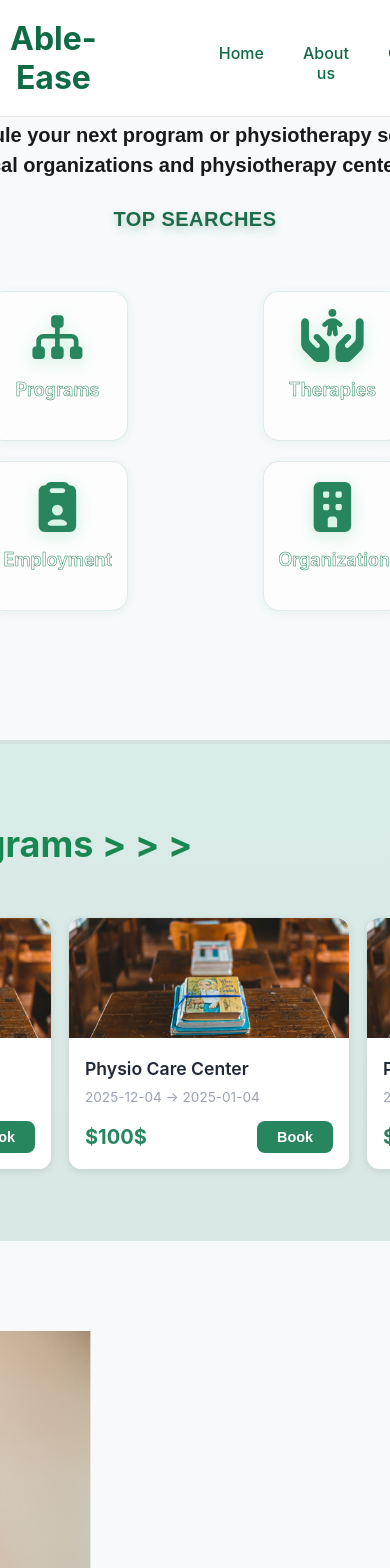
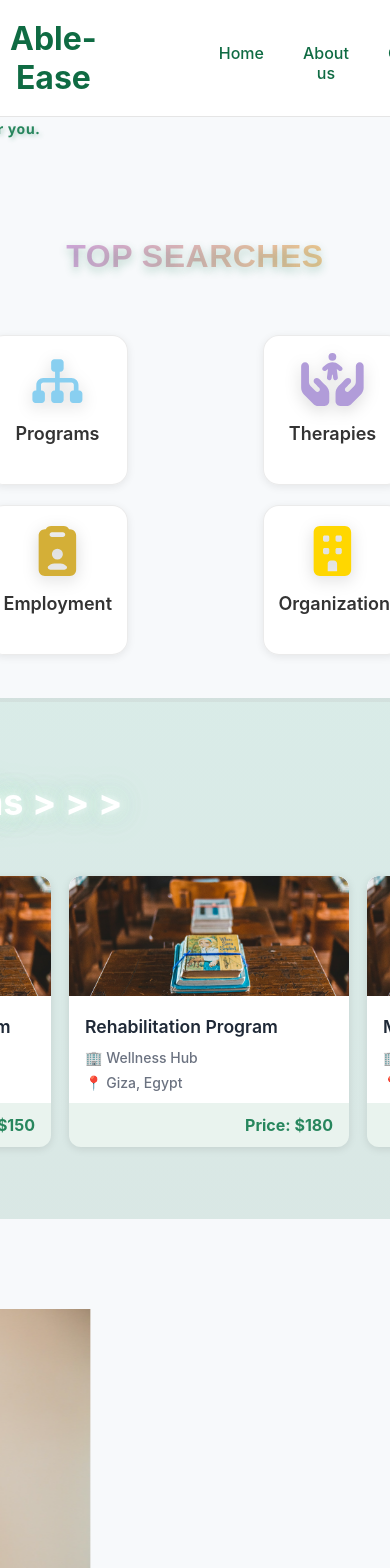
Before and after one commit to maryam-refaat/Able-Ease, a React (Vite) app: page / in a window 390 px wide. Shown: the top 1568 px of the page. Built offline with nearby package versions, Linux system fonts and the light colour scheme; no server answers.

Commit message:
feat: Update ProgramFindCard and Physiocenter components with improved layouts and styles; enhance Landpage with new animations and responsive design

```diff
--- a/src/Components/ProgramFindCard.jsx
+++ b/src/Components/ProgramFindCard.jsx
@@ -30,7 +30,7 @@ export default function ProgramFindCard({ program, onBook = () => {} }) {
 
       <div style={{ padding: "16px" }}>
         <h3 style={{
-          margin: "0 0 8px 0",
+          margin: "0 0 10px 0",
           fontSize: "1.1rem",
           fontWeight: "600",
           color: "#1f2937",
@@ -41,57 +41,44 @@ export default function ProgramFindCard({ program, onBook = () => {} }) {
 
         {orgName && (
           <p style={{
-            margin: "0 0 12px 0",
+            margin: "0 0 8px 0",
             fontSize: "0.875rem",
             color: "#6b7280",
             fontWeight: "500"
           }}>
-            📍 {orgName}
+            🏢 {orgName}
           </p>
         )}
 
-        {(start || end) && (
+        {program.location && (
           <p style={{
-            margin: "0 0 12px 0",
-            fontSize: "0.85rem",
-            color: "#9ca3af"
+            margin: "0 0 8px 0",
+            fontSize: "0.875rem",
+            color: "#6b7280",
+            fontWeight: "500"
           }}>
-            {start || ""} {start && end && "→"} {end || ""}
+            📍 {program.location}
           </p>
         )}
 
         <div style={{
           display: "flex",
-          justifyContent: "space-between",
+          justifyContent: "flex-end",
           alignItems: "center",
-          marginTop: "16px"
+          marginTop: "12px",
+          marginLeft: "-16px",
+          marginRight: "-16px",
+          marginBottom: "-16px",
+          padding: "12px 16px",
+          background: "rgba(39, 134, 93, 0.1)"
         }}>
           <span style={{
-            fontSize: "1.25rem",
+            fontSize: "1rem",
             fontWeight: "700",
             color: "#27865d"
           }}>
-            {price != null ? `$${price}` : "Price N/A"}
+            Price: {price != null ? `$${price}` : "N/A"}
           </span>
-
-          <button
-            onClick={() => onBook(program)}
-            style={{
-              background: "#27865d",
-              color: "white",
-              border: "none",
-              borderRadius: "8px",
-              padding: "8px 20px",
-              fontSize: "0.9rem",
-              fontWeight: "600",
-              cursor: "pointer",
-              transition: "all 0.2s ease",
-            }}
-            onMouseEnter={(e) => e.target.style.background = "#1f6b4a"}
-            onMouseLeave={(e) => e.target.style.background = "#27865d"}
-          >
-            Book
-          </button>
         </div>
       </div>
     </div>
--- a/src/Components/program_find.jsx
+++ b/src/Components/program_find.jsx
@@ -8,51 +8,63 @@ export default function Programfind() {
   const dummyPrograms = [
     {
       id: 1,
-      name: "Physio Care Center",
+      name: "Physical Therapy Program",
+      organizationName: "Able Care Center",
+      location: "Cairo, Egypt",
       image: programimg,
-      Price: "100$",
+      price: 150,
       S_date: "2025-12-04",
       E_date: "2025-01-04",
     },
     {
       id: 2,
-      name: "Physio Care Center",
+      name: "Rehabilitation Program",
+      organizationName: "Wellness Hub",
+      location: "Giza, Egypt",
       image: programimg,
-      Price: "100$",
-      S_date: "2025-12-04",
-      E_date: "2025-01-04",
+      price: 180,
+      S_date: "2026-01-05",
+      E_date: "2026-04-05",
     },
     {
       id: 3,
-      name: "Physio Care Center",
+      name: "Mobility Enhancement",
+      organizationName: "Care Plus",
+      location: "Alexandria, Egypt",
       image: programimg,
-      Price: "100$",
-      S_date: "2025-12-04",
-      E_date: "2025-01-04",
+      price: 200,
+      S_date: "2026-01-15",
+      E_date: "2026-05-15",
     },
     {
       id: 4,
-      name: "Physio Care Center",
+      name: "Sports Injury Recovery",
+      organizationName: "Hope Centre",
+      location: "Mansoura, Egypt",
       image: programimg,
-      Price: "100$",
-      S_date: "2025-12-04",
-      E_date: "2025-01-04",
+      price: 220,
+      S_date: "2026-01-10",
+      E_date: "2026-04-10",
     },
     {
       id: 5,
-      name: "Physio Care Center",
+      name: "Senior Fitness Program",
+      organizationName: "Golden Care",
+      location: "Tanta, Egypt",
       image: programimg,
-      Price: "100$",
-      S_date: "2025-12-04",
-      E_date: "2025-01-04",
+      price: 120,
+      S_date: "2025-12-25",
+      E_date: "2026-03-25",
     },
     {
       id: 6,
-      name: "Physio Care Center",
+      name: "Pediatric Therapy",
+      organizationName: "Kids First Center",
+      location: "Ismailia, Egypt",
       image: programimg,
-      Price: "100$",
-      S_date: "2025-12-04",
-      E_date: "2025-01-04",
+      price: 160,
+      S_date: "2026-02-01",
+      E_date: "2026-05-01",
     },
   ];
 
@@ -90,20 +102,9 @@ export default function Programfind() {
     <section className="centers-strip">
       <div className="Program_finds">
         <div className="section-title">
-          <h2 style={{ color: "#198751", margin: 0, marginLeft: "120px" }}>
+          <h2 className="glowing-title" style={{ color: "white", margin: 0, paddingLeft: "50px" }}>
             Find Programs &gt; &gt; &gt;
           </h2>
-          <button
-            style={{
-              background: "#fff",
-              borderRadius: 20,
-              padding: "8px 12px",
-              marginRight: "110px",
-            }}
-          >
-            View More
-            <i className=" arrow fa-solid fa-arrow-right"></i>
-          </button>
         </div>
 
         <div className="slider-container" style={{ marginTop: 18 }}>
--- a/src/Pages/Landpage.css
+++ b/src/Pages/Landpage.css
@@ -31,6 +31,17 @@
     width: 20px;
     height: 15px;
 }
+.paragraph-container {
+  max-width: 1000px;
+  width: 100%;
+  margin: 0 auto;
+  overflow: visible;
+  padding: 0 20px;
+  box-sizing: border-box;
+  position: relative;
+  min-height: 80px;
+}
+
 .paragraph{
     text-align: center;
     padding-top: 100px;
@@ -38,6 +49,50 @@
     font-weight:900;
     line-height: 30px;
    font-family:  Arial, sans-serif;
+}
+
+.arched-text {
+  color: #27865d;
+  animation: circular-motion 25s linear infinite;
+  transform-origin: center;
+  letter-spacing: 1.5px;
+  white-space: nowrap;
+  font-family: 'Segoe UI', 'Roboto', 'Helvetica Neue', 'Arial', sans-serif;
+  font-weight: 700;
+  font-size: 22px;
+  display: inline-block;
+  position: relative;
+  width: 100%;
+  text-shadow: 2px 2px 4px rgba(39, 134, 93, 0.3);
+}
+
+@keyframes gradient-wave {
+  0% {
+    background-position: 0% 50%;
+  }
+  50% {
+    background-position: 100% 50%;
+  }
+  100% {
+    background-position: 0% 50%;
+  }
+}
+
+@keyframes circular-motion {
+  0% {
+    transform: translateX(-120%);
+    opacity: 0;
+  }
+  3% {
+    opacity: 1;
+  }
+  97% {
+    opacity: 1;
+  }
+  100% {
+    transform: translateX(120%);
+    opacity: 0;
+  }
 }
 
 .search-logo{
@@ -149,31 +204,40 @@ margin-left: 70px;
   min-width: 140px;
   max-width: 140px;
   min-height: 140px;
-  border: 1px solid rgba(39, 134, 93, 0.15);
-  background: rgba(255, 255, 255, 0.7);
-  box-shadow: 0 2px 8px rgba(39, 134, 93, 0.08);
+  border: 1px solid rgba(0, 0, 0, 0.08);
+  background: rgba(255, 255, 255, 0.9);
+  box-shadow: 0 2px 8px rgba(0, 0, 0, 0.08);
 }
 
 .search-item:hover {
   transform: translateY(-5px);
-  background: rgba(39, 134, 93, 0.05);
-  box-shadow: 0 6px 16px rgba(39, 134, 93, 0.18);
-  border-color: rgba(39, 134, 93, 0.3);
+  box-shadow: 0 6px 16px rgba(0, 0, 0, 0.15);
+  border-color: rgba(0, 0, 0, 0.15);
 }
 
 .search-item:hover .pictures {
-  color: #27865d;
-  transform: scale(1.1);
+  transform: scale(1.15);
 }
 
-.search-item:hover .label {
-  color: #1e6b49;
+.icon-purple {
+  color: #89CFF0 !important;
+}
+
+.icon-pink {
+  color: #B19CD9 !important;
+}
+
+.icon-blue {
+  color: #D4AF37 !important;
+}
+
+.icon-green {
+  color: #FFD700 !important;
 }
 
 .pictures {
   font-size: 50px;
-  color: #27865d;
-  filter: drop-shadow(0 4px 8px rgba(168, 230, 193, 0.6));
+  filter: drop-shadow(0 4px 8px rgba(0, 0, 0, 0.15));
   transition: all 0.3s ease;
   margin: 0 auto;
   display: block;
@@ -184,9 +248,7 @@ margin-left: 70px;
   margin-top: 15px;
   font-size: 18px;
   font-weight: 600;
-  color: white;
-  -webkit-text-stroke: 0.5px #27865d;
-  text-shadow: 0.5px #27865d;
+  color: #333;
   text-align: center;
   width: 100%;
   min-height: 25px;
@@ -279,7 +341,98 @@ margin-left: 70px;
     gap: 20px 30px;
   }
   .pictures { font-size: 36px; }
+
+  .arched-text {
+    font-size: 16px !important;
+    letter-spacing: 1px;
+  }
+
+  .paragraph-container {
+    padding: 0 10px;
+  }
+}
+
+@media (max-width: 480px) {
+  .arched-text {
+    font-size: 14px !important;
+    letter-spacing: 0.5px;
+  }
 }
 .landpage-container{
     padding: 0%;
 }
+
+/* Glowing title animation */
+.glowing-title {
+  text-shadow:
+    0 0 10px rgba(255, 255, 255, 0.9),
+    0 0 20px rgba(168, 230, 193, 0.6),
+    0 0 30px rgba(168, 230, 193, 0.4),
+    0 0 40px rgba(168, 230, 193, 0.3);
+  animation: glow-pulse 2s ease-in-out infinite, float-motion 3s ease-in-out infinite;
+}
+
+@keyframes glow-pulse {
+  0%, 100% {
+    text-shadow:
+      0 0 10px rgba(255, 255, 255, 0.9),
+      0 0 20px rgba(168, 230, 193, 0.6),
+      0 0 30px rgba(168, 230, 193, 0.4),
+      0 0 40px rgba(168, 230, 193, 0.3);
+  }
+  50% {
+    text-shadow:
+      0 0 15px rgba(255, 255, 255, 1),
+      0 0 25px rgba(168, 230, 193, 0.8),
+      0 0 35px rgba(168, 230, 193, 0.6),
+      0 0 45px rgba(168, 230, 193, 0.5),
+      0 0 55px rgba(168, 230, 193, 0.4);
+  }
+}
+
+@keyframes float-motion {
+  0%, 100% {
+    transform: translateY(0px);
+  }
+  50% {
+    transform: translateY(-8px);
+  }
+}
+
+/* Dark glow title for Top Searches */
+.dark-glow-title {
+  background: linear-gradient(90deg, #7db3ff 0%, #c897ff 50%, #ffd966 100%);
+  -webkit-background-clip: text;
+  -webkit-text-fill-color: transparent;
+  background-clip: text;
+  background-size: 200% 200%;
+  font-size: 32px;
+  margin: 8px 0 0 0;
+  text-align: center;
+  font-family: Arial, sans-serif;
+  font-weight: 800;
+  animation: gradient-wave 4s ease infinite, float-motion 3s ease-in-out infinite;
+}
+
+@keyframes dark-glow-pulse {
+  0%, 100% {
+    text-shadow:
+      0 0 5px rgba(168, 230, 193, 1),
+      0 0 10px rgba(168, 230, 193, 1),
+      0 0 20px rgba(168, 230, 193, 1),
+      0 0 30px rgba(168, 230, 193, 0.9),
+      0 0 40px rgba(168, 230, 193, 0.8),
+      0 0 50px rgba(168, 230, 193, 0.7),
+      0 0 60px rgba(168, 230, 193, 0.6);
+  }
+  50% {
+    text-shadow:
+      0 0 8px rgba(168, 230, 193, 1),
+      0 0 15px rgba(168, 230, 193, 1),
+      0 0 25px rgba(168, 230, 193, 1),
+      0 0 35px rgba(168, 230, 193, 1),
+      0 0 45px rgba(168, 230, 193, 0.9),
+      0 0 55px rgba(168, 230, 193, 0.8),
+      0 0 65px rgba(168, 230, 193, 0.7);
+  }
+}
--- a/src/Pages/Landpage.jsx
+++ b/src/Pages/Landpage.jsx
@@ -155,33 +155,33 @@ export default function Landpage() {
   }, []);
   return (
     <div className="landpage-container">
-      <p className="paragraph">
-        Schedule your next program or physiotherapy session.
-        <br />
-        Discover local organizations and physiotherapy centers near you.
-      </p>
+      <div className="paragraph-container">
+        <p className="paragraph arched-text">
+          Schedule your next program or physiotherapy session. Discover local organizations and physiotherapy centers near you.
+        </p>
+      </div>
 
-      <div className="block" style={{ marginBottom: "16px" }}>
-        <p style={{ fontSize: "20px", marginTop: "8px" }}>Top Searches</p>
+      <div className="block" style={{ marginBottom: "16px", paddingTop: "80px" }}>
+        <p className="dark-glow-title">Top Searches</p>
 
         <div className="search-grid">
           <Link to="/all-programs" className="search-item">
-            <FontAwesomeIcon icon={faSitemap} className="pictures" />
+            <FontAwesomeIcon icon={faSitemap} className="pictures icon-purple" />
             <p className="label">Programs</p>
           </Link>
 
           <Link to="/all-therapies" className="search-item">
-            <FontAwesomeIcon icon={faHandsHoldingChild} className="pictures" />
+            <FontAwesomeIcon icon={faHandsHoldingChild} className="pictures icon-pink" />
             <p className="label">Therapies</p>
           </Link>
 
           <Link to="/all-employments" className="search-item">
-            <FontAwesomeIcon icon={faClipboardUser} className="pictures" />
+            <FontAwesomeIcon icon={faClipboardUser} className="pictures icon-blue" />
             <p className="label">Employment</p>
           </Link>
 
           <Link to="/organizations" className="search-item">
-            <FontAwesomeIcon icon={faBuilding} className="pictures" />
+            <FontAwesomeIcon icon={faBuilding} className="pictures icon-green" />
             <p className="label">Organizations</p>
           </Link>
         </div>
```
Also changed, not shown: src/Components/physiocenter.jsx (+0 -11 lines).
